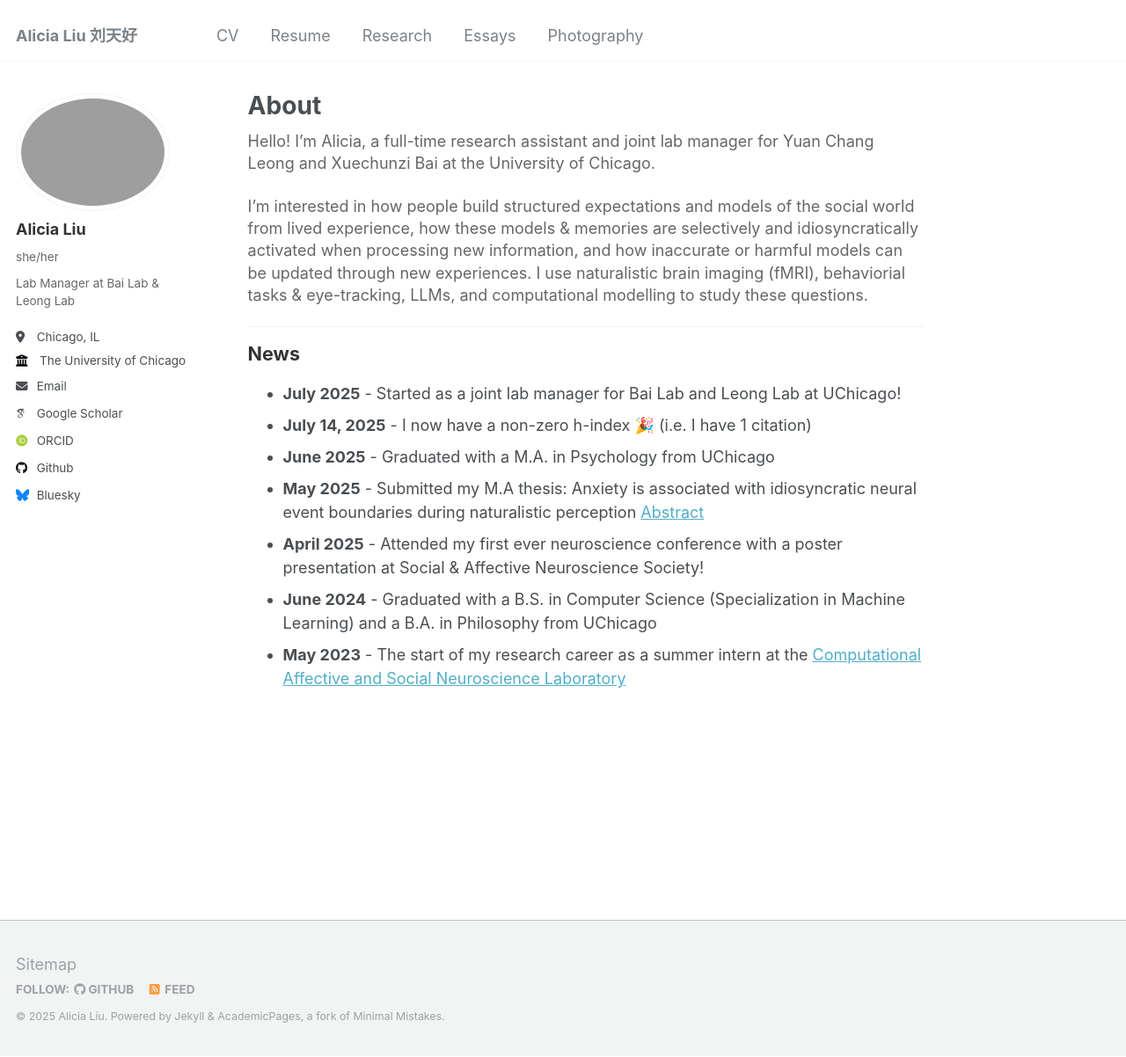
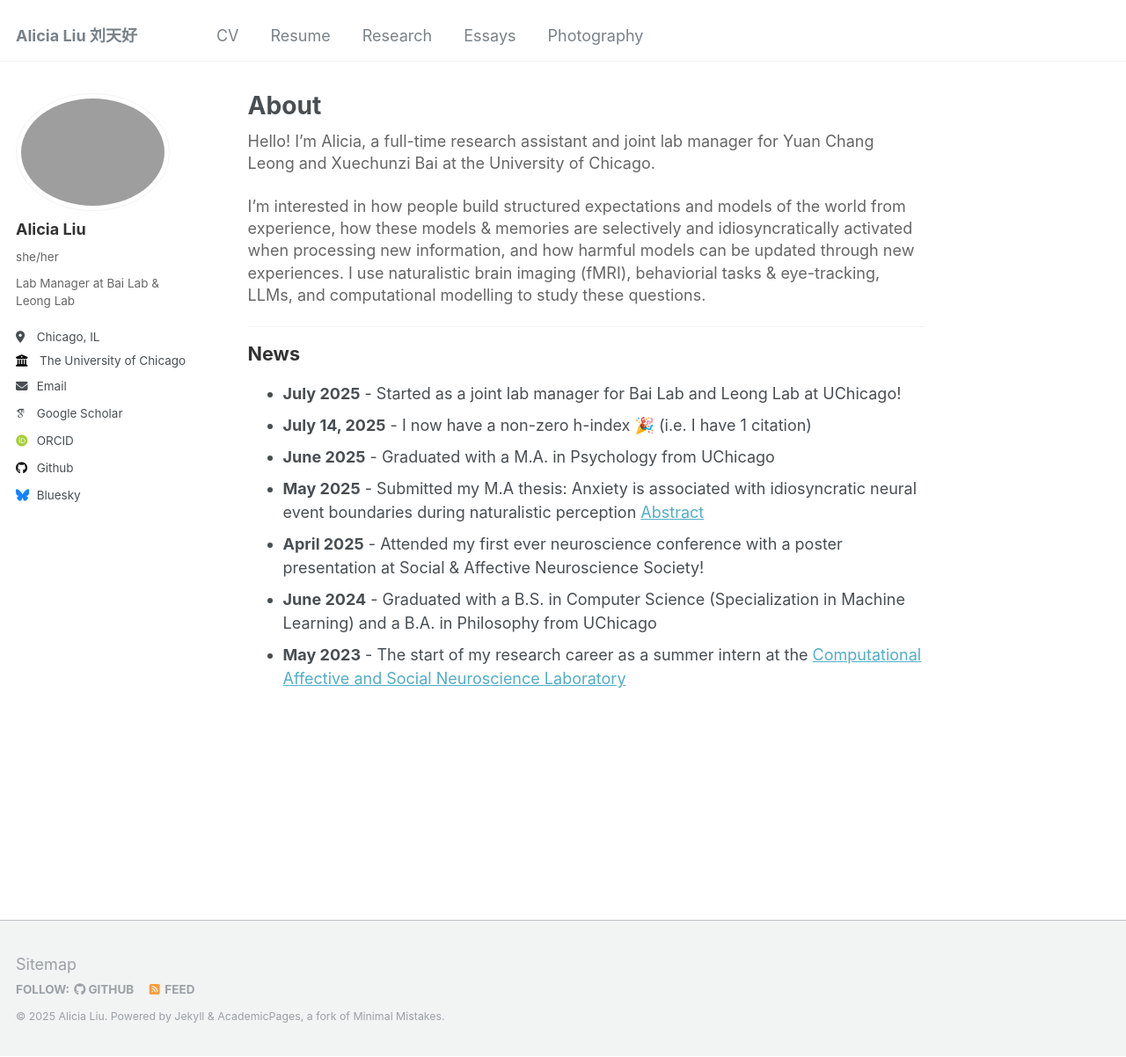
Before and after one commit to 20-alicial/20-alicial.github.io, a Jekyll site: the page built from _pages/about.md, in a window 1280 px wide and 1202 px high. Shown: the whole window at 88% size. Built offline with Jekyll 4.4.1, drawn with Linux system fonts in a browser that asks for light colours; some web fonts are replaced.

Commit message:
Update about.md

```diff
--- a/_pages/about.md
+++ b/_pages/about.md
@@ -9,7 +9,7 @@ redirect_from:
 
 Hello! I'm Alicia, a full-time research assistant and joint lab manager for Yuan Chang Leong and Xuechunzi Bai at the University of Chicago.
 
-I'm interested in how people build structured expectations and models of the social world from lived experience, how these models & memories are selectively and idiosyncratically activated when processing new information, and how inaccurate or harmful models can be updated through new experiences. I use naturalistic brain imaging (fMRI), behaviorial tasks & eye-tracking, LLMs, and computational modelling to study these questions.
+I'm interested in how people build structured expectations and models of the world from experience, how these models & memories are selectively and idiosyncratically activated when processing new information, and how harmful models can be updated through new experiences. I use naturalistic brain imaging (fMRI), behaviorial tasks & eye-tracking, LLMs, and computational modelling to study these questions.
 
 ---
 
```
